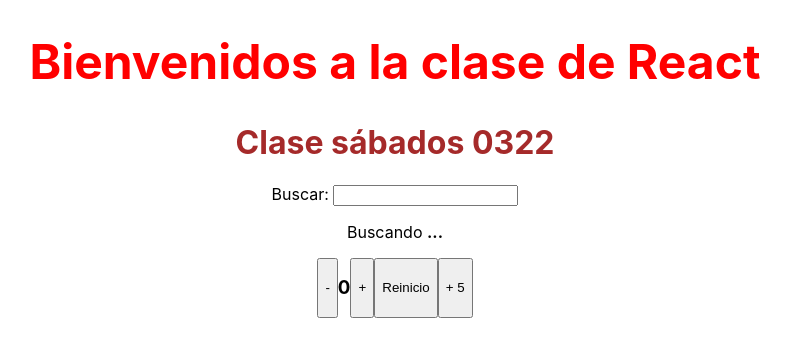
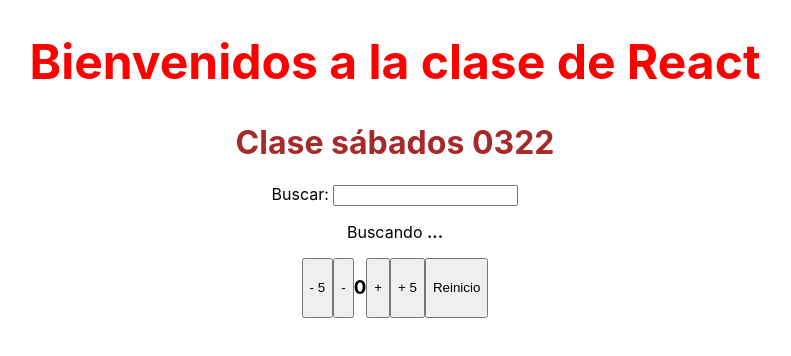
Before and after one commit to MarcosGual/clasesReact, a React (Create React App) app in the folder react-app/mi-app/: page / in a window 1280 px wide. Shown: the top 356 px of the page, without its empty margins (245-1036 px from the left). Built offline with nearby package versions, Linux system fonts and the light colour scheme.

Commit message:
segundo commit clase 3

```diff
--- a/react-app/mi-app/src/components/Contador.js
+++ b/react-app/mi-app/src/components/Contador.js
@@ -9,16 +9,18 @@
     const sumar = () => setContador((prevState) => prevState + 1);
     const restar = () => setContador((prevState) => prevState - 1);
     const reiniciar = () => setContador(0);
-    const sumarCinco = () => setContador(prevState=>prevState+5);
+    const sumarCinco = () => setContador(prevState => prevState + 5);
+    const restarCinco = () => setContador(prevState => prevState - 5);
 
     return (
         <>
             <div style={{ display: 'flex', justifyContent: "center" }}>
+                <button onClick={restarCinco}>- 5</button>
                 <button onClick={restar}>-</button>
                 <h3>{contador}</h3>
                 <button onClick={sumar}>+</button>
+                <button onClick={sumarCinco}>+ 5</button>
                 <button onClick={reiniciar}>Reinicio</button>
-                <button onClick={sumarCinco}>+ 5</button>
             </div>
         </>
     )
```
